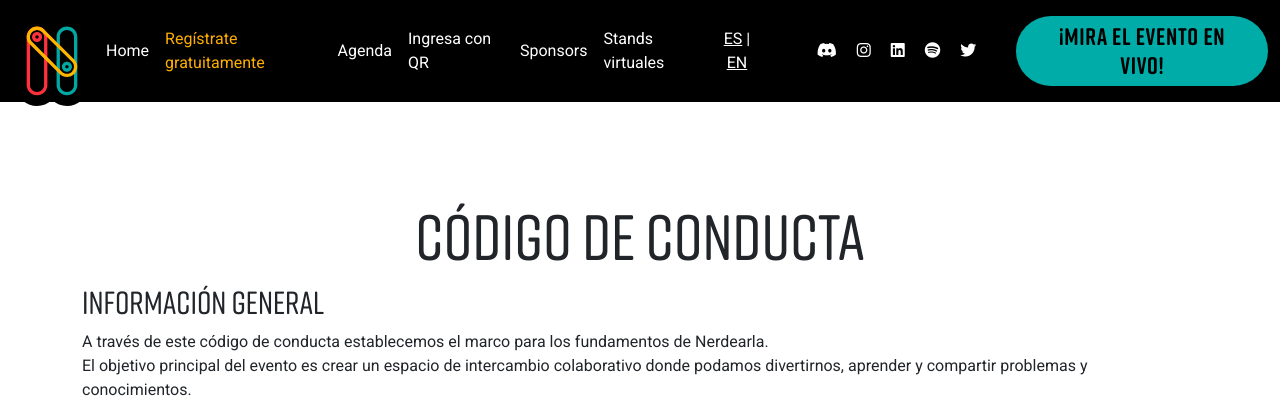
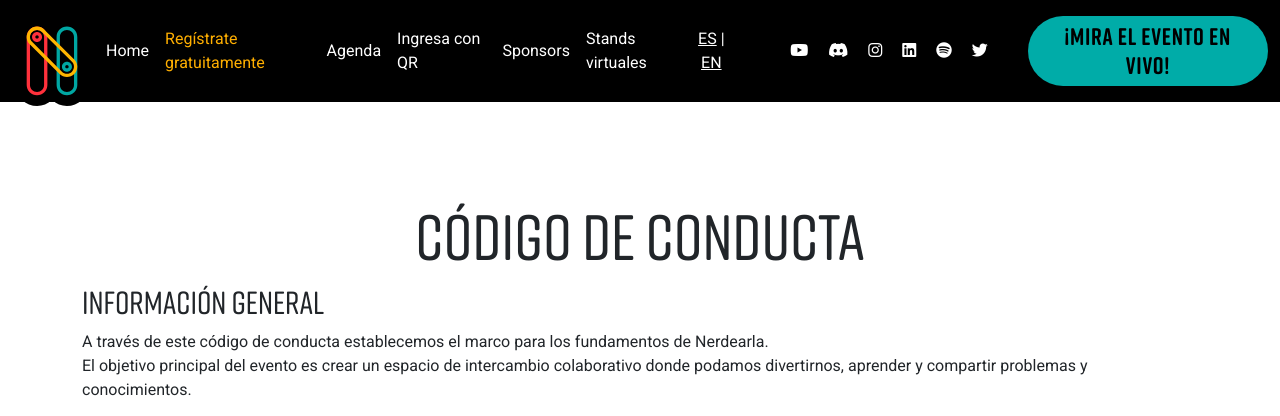
Before and after one commit to sysarmy/2024.nerdear.la, a Flask app: page /1/code_of_conduct/ in a window 1280 px wide. Shown: the top 416 px of the page. Run offline with Flask 3, Linux system fonts and the light colour scheme; some libraries are stand-ins or nearby versions; some web fonts are replaced.

Commit message:
Sumalo logo y link Youtube Nerdearla a navbar

```diff
--- a/app/templates/components/navbar.html
+++ b/app/templates/components/navbar.html
@@ -55,6 +55,9 @@
             {# Social icons #}
             <div class="navbar-nav d-flex justify-content-center align-items-center flex-row gap-4 gap-sm-2 gap-lg-1">
                <!-- Icons -->
+               <a class="nav-link nav-item" href="https://nerdear.live/yt" aria-label="YouTube Nerdearla">
+                  <i class="fab fa-youtube text-white"></i>
+               </a>
                <a class="nav-link nav-item" href="https://sysar.my/discord" aria-label="Discord Sysarmy">
                   <i class="fab fa-discord text-white"></i>
                </a>
```
